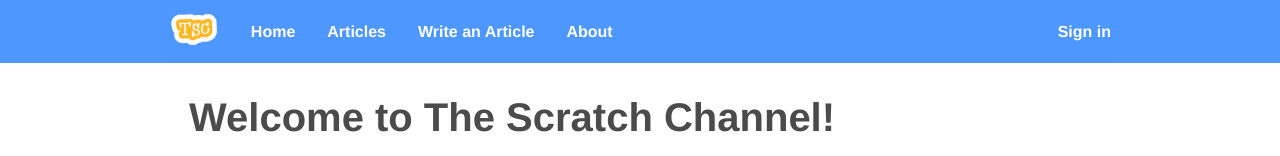
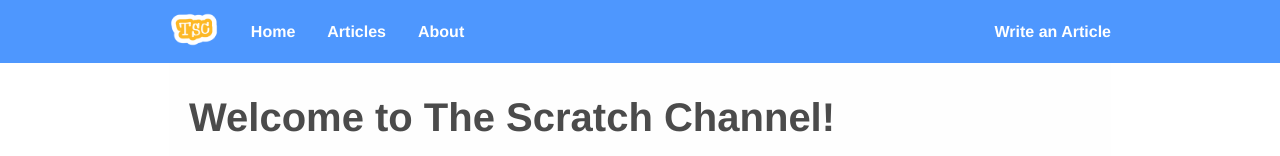
Before and after one commit to snoopythe3-from-scratch/snoopysblog, a React (Vite) app: page / in a window 1280 px wide. Shown: the top 156 px of the page. Built offline with nearby package versions, Linux system fonts and the light colour scheme.

Commit message:
moving write an article button to the right and removing sign in button

```diff
--- a/src/components/Header.jsx
+++ b/src/components/Header.jsx
@@ -10,11 +10,10 @@
           <Link to="/"><img src={TSC} alt="TSC Logo" /></Link>
           <Link to="/"><a href="/#">Home</a></Link>
           <Link to="/"><a href="/#articles-begin">Articles</a></Link>
-          <Link to="/articles/create"><a href="/#">Write an Article</a></Link>
           <a href="/#">About</a>
         </div>
         <div className="nav-right">
-          <a href="#">Sign in</a>
+          <Link to="/articles/create"><a href="/#">Write an Article</a></Link>
         </div>
       </div>
     </div>
```
